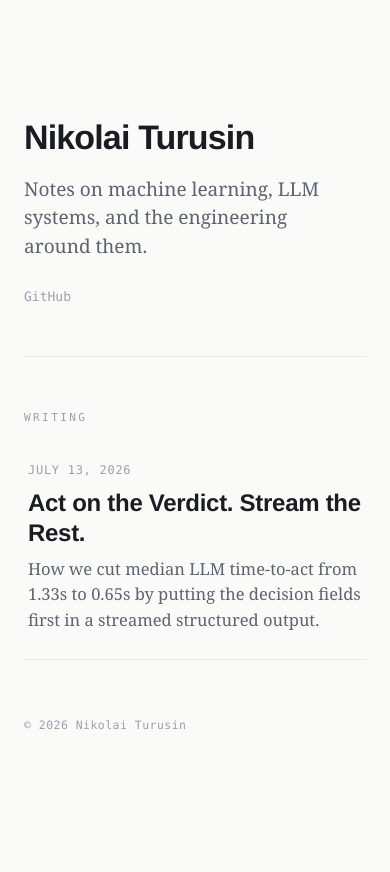
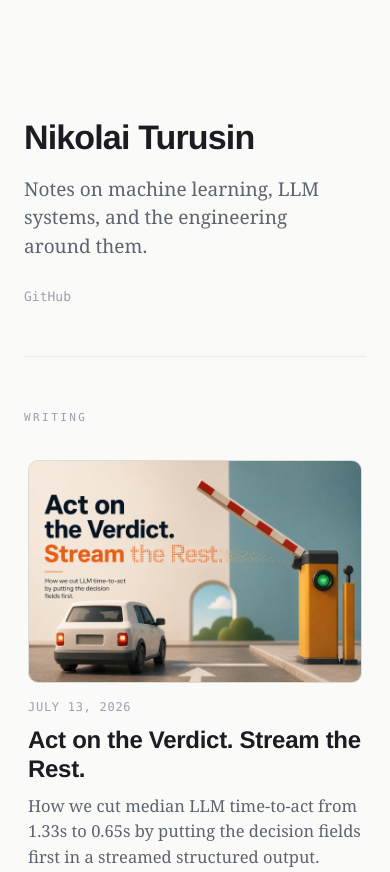
Before and after one commit to nturusin/nturusin.github.io, a plain HTML site: page index.html in a window 390 px wide. Shown: the top 872 px of the page. Before the commit the page ends 844 px from the top, so only its background shows below. Drawn offline with Linux system fonts and the light colour scheme.

Commit message:
Home: show article cover thumbnail on post card

```diff
--- a/index.html
+++ b/index.html
@@ -48,8 +48,12 @@
 
   ul.posts{list-style:none;margin:0;padding:0}
   ul.posts li{border-bottom:1px solid var(--line)}
-  a.post{display:block;padding:26px 4px;color:inherit;text-decoration:none;transition:padding .2s ease}
-  a.post:hover{text-decoration:none;padding-left:12px}
+  a.post{display:flex;gap:26px;align-items:flex-start;padding:26px 4px;color:inherit;text-decoration:none}
+  a.post:hover{text-decoration:none}
+  .thumb{flex:none;width:224px;aspect-ratio:3/2;border-radius:10px;overflow:hidden;border:1px solid var(--line2);background:var(--line)}
+  .thumb img{display:block;width:100%;height:100%;object-fit:cover;transition:transform .3s ease}
+  a.post:hover .thumb img{transform:scale(1.035)}
+  .ptext{flex:1;min-width:0}
   .pdate{font-family:var(--mono);font-size:12px;letter-spacing:.06em;color:var(--dim);text-transform:uppercase}
   .ptitle{font-family:var(--disp);font-weight:700;font-size:24px;letter-spacing:-.012em;line-height:1.22;margin:8px 0 9px;color:var(--ink);transition:color .15s ease}
   .arw{display:inline-block;margin-left:.35em;color:var(--verdict);opacity:0;transform:translateX(-5px);transition:opacity .18s ease,transform .18s ease}
@@ -59,8 +63,12 @@
 
   footer{color:var(--dim);font-family:var(--mono);font-size:11.5px;letter-spacing:.04em;padding:56px 0 80px}
 
+  @media (max-width:600px){
+    a.post{flex-direction:column;gap:14px}
+    .thumb{width:100%}
+  }
   @media (prefers-reduced-motion:reduce){
-    a.post,a.post:hover,.arw{transition:none;padding-left:4px;transform:none}
+    .arw,.thumb img{transition:none;transform:none}
     a.post:hover .arw{opacity:1}
   }
 </style>
@@ -81,9 +89,12 @@
   <ul class="posts">
     <li>
       <a class="post" href="act-on-the-verdict.html">
-        <div class="pdate">July 13, 2026</div>
-        <div class="ptitle">Act on the Verdict. Stream the Rest.<span class="arw">→</span></div>
-        <p class="pdek">How we cut median LLM time-to-act from 1.33s to 0.65s by putting the decision fields first in a streamed structured output.</p>
+        <div class="thumb"><img src="assets/cover.jpg" alt="" loading="lazy" width="1440" height="960"></div>
+        <div class="ptext">
+          <div class="pdate">July 13, 2026</div>
+          <div class="ptitle">Act on the Verdict. Stream the Rest.<span class="arw">→</span></div>
+          <p class="pdek">How we cut median LLM time-to-act from 1.33s to 0.65s by putting the decision fields first in a streamed structured output.</p>
+        </div>
       </a>
     </li>
   </ul>
```
